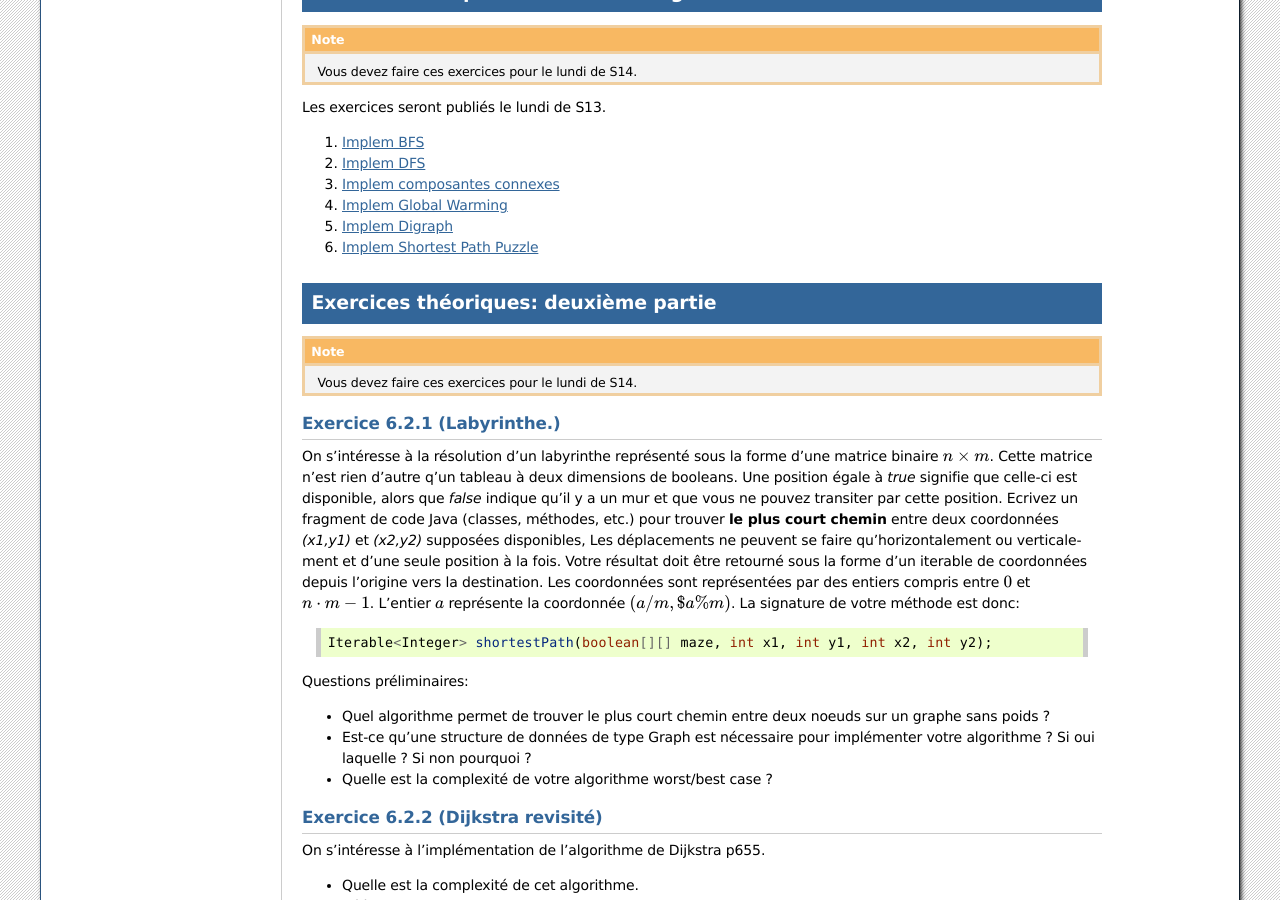
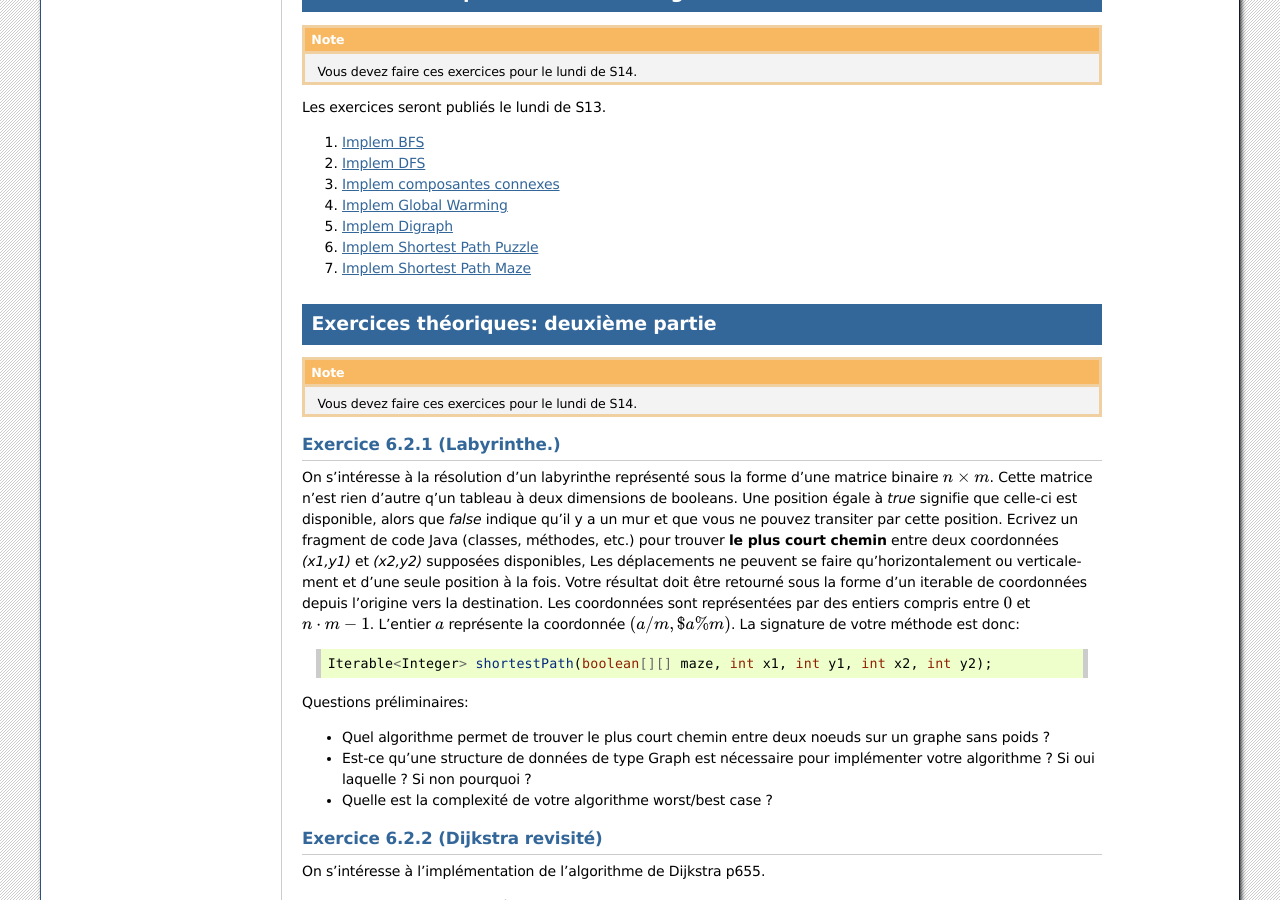
Before and after one commit to pschaus/LINFO1121, a Sphinx documentation site: the page built from source/part6/index.rst, in a window 1280 px wide and 900 px high, scrolled down 2731 px. Built offline with Sphinx 7.4.7, drawn with Linux system fonts in a browser that asks for light colours.

Commit message:
ajout du lien vers l'exercice du maze

```diff
--- a/source/part6/index.rst
+++ b/source/part6/index.rst
@@ -164,7 +164,7 @@ Les exercices seront publiés le lundi de S13.
 4. `Implem Global Warming <https://inginious.info.ucl.ac.be/course/LSINF1121-2016/Part6GlobalWarming>`_
 5. `Implem Digraph <https://inginious.info.ucl.ac.be/course/LSINF1121-2016/Part6Digraph>`_
 6. `Implem Shortest Path Puzzle <https://inginious.info.ucl.ac.be/course/LSINF1121-2016/Part6DijkstraForWordTransformation>`_
-
+7. `Implem Shortest Path Maze <https://inginious.info.ucl.ac.be/course/LSINF1121-2016/Part6Maze>`_
 
 Exercices théoriques: deuxième partie
 =======================================
```
